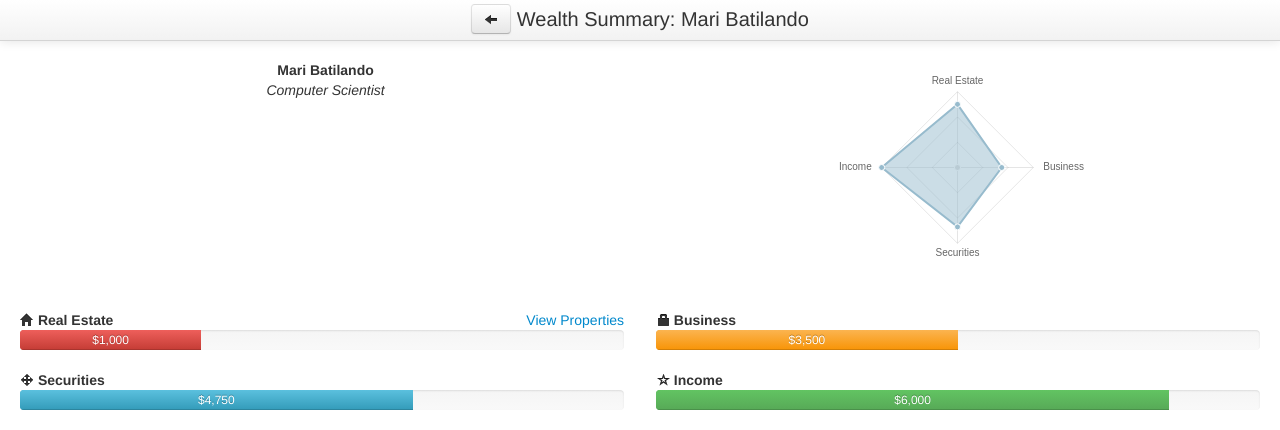
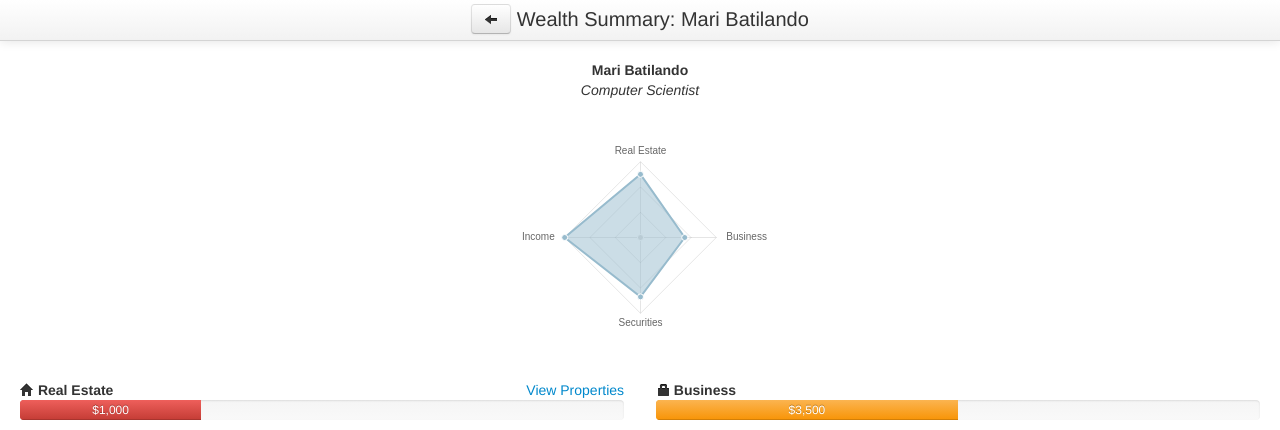
Before and after one commit to mbatilando/bigDataProj, a plain HTML site: page profile.html in a window 1280 px wide. Shown: the top 430 px of the page. Drawn offline with Linux system fonts and the light colour scheme.

Commit message:
Centered name/occupation and graph

```diff
--- a/profile.html
+++ b/profile.html
@@ -46,14 +46,9 @@
     <div id="profile" class="container-fluid">
       <div class="row-fluid">
         <div class="span12">
-          <div class="span6">
-
-            <div id="info" style="padding-top: 0px; padding-left: 7px">
-              <b>Mari Batilando</b><br>
-              <i>Computer Scientist</i>
-            </div>
-          </div>
-          <div class="span6" style="margin-top:-30px">
+          <div class="span12" style="margin-top:0px">
+	    <b>Mari Batilando</b><br>
+	    <i>Computer Scientist</i><br>
             <canvas id="canvas" height="275" width="275"></canvas>
           </div>
         </div>
```
